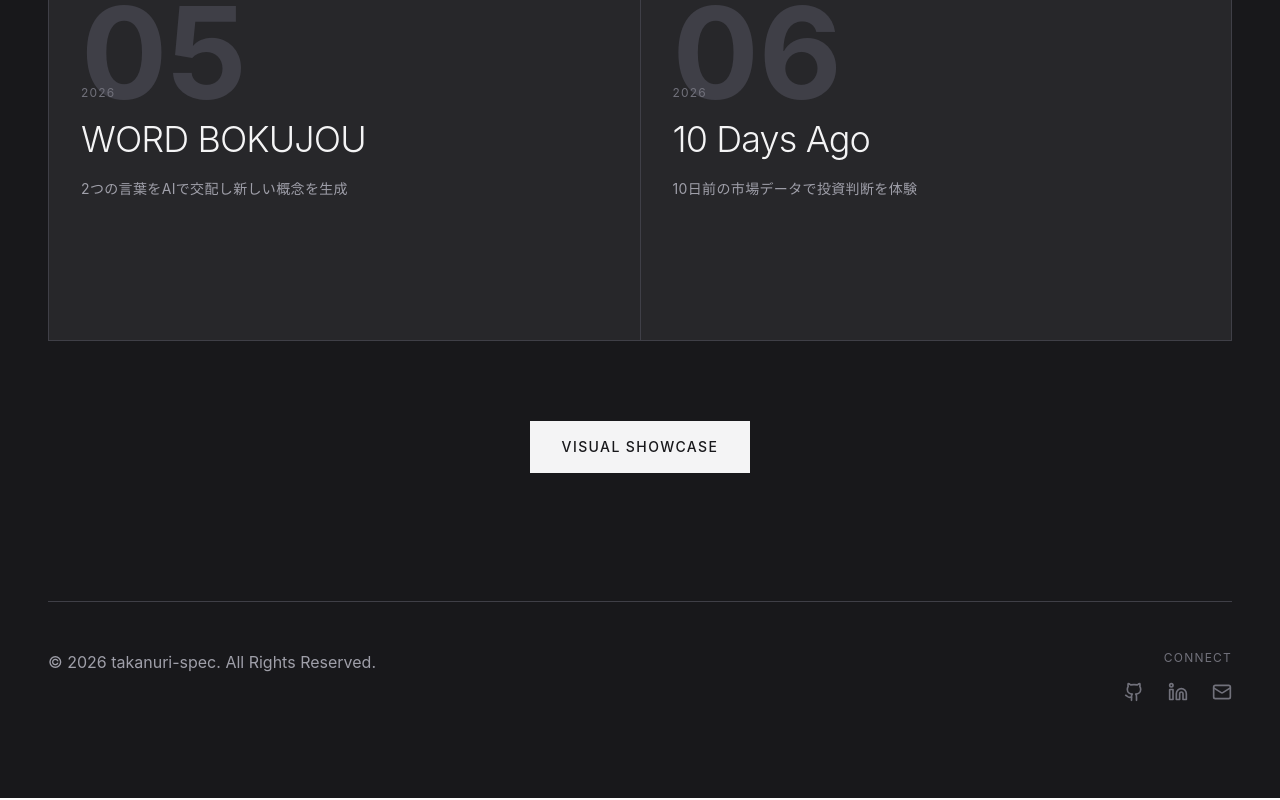
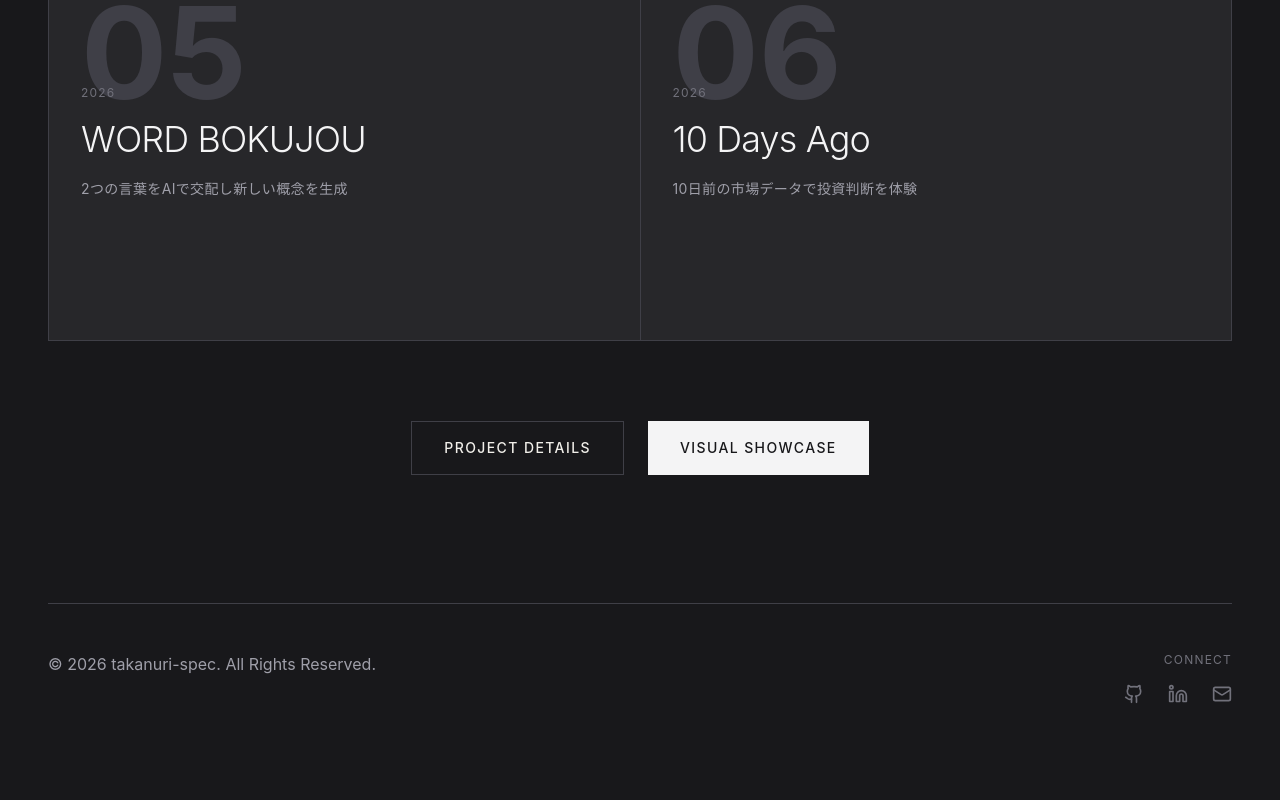
Before and after one commit to takanuri-spec/portfolio, a React (Vite) app: page / in a window 1280 px wide. Shown: the part 1389-2189 px from the top of the page. Built offline with nearby package versions, Linux system fonts and the light colour scheme.

Commit message:
feat: add link to text-heavy showcase page on main dashboard

```diff
--- a/src/app/App.tsx
+++ b/src/app/App.tsx
@@ -32,7 +32,13 @@ export default function App() {
           ))}
         </div>
 
-        <div className="mt-20 flex justify-center">
+        <div className="mt-20 flex justify-center gap-6">
+          <a
+            href="/showcase.html"
+            className="inline-flex items-center justify-center px-8 py-4 text-sm font-medium tracking-widest text-[#F0EEE9] border border-zinc-700 uppercase transition-all duration-300 hover:bg-zinc-800"
+          >
+            Project Details
+          </a>
           <a
             href="/showcase2.html"
             className="inline-flex items-center justify-center px-8 py-4 text-sm font-medium tracking-widest text-zinc-900 uppercase transition-all duration-300 bg-zinc-100 hover:bg-white"
```
